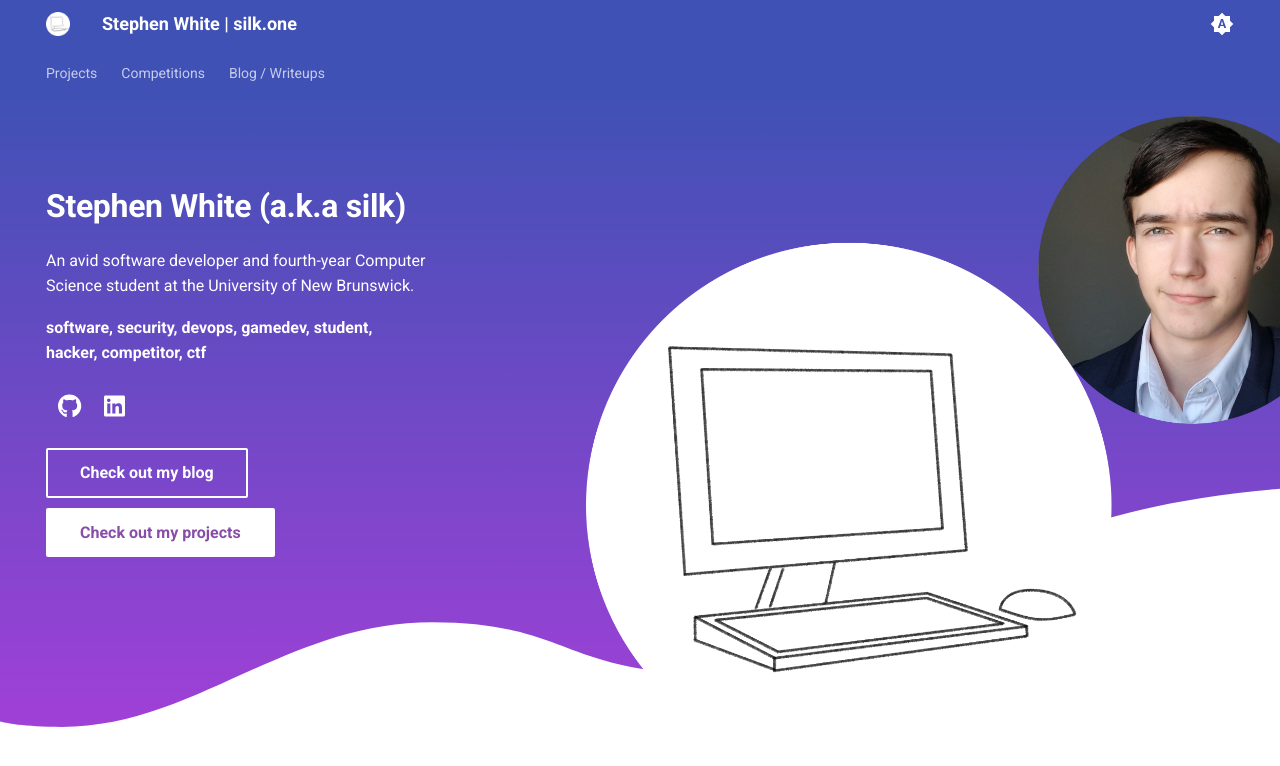
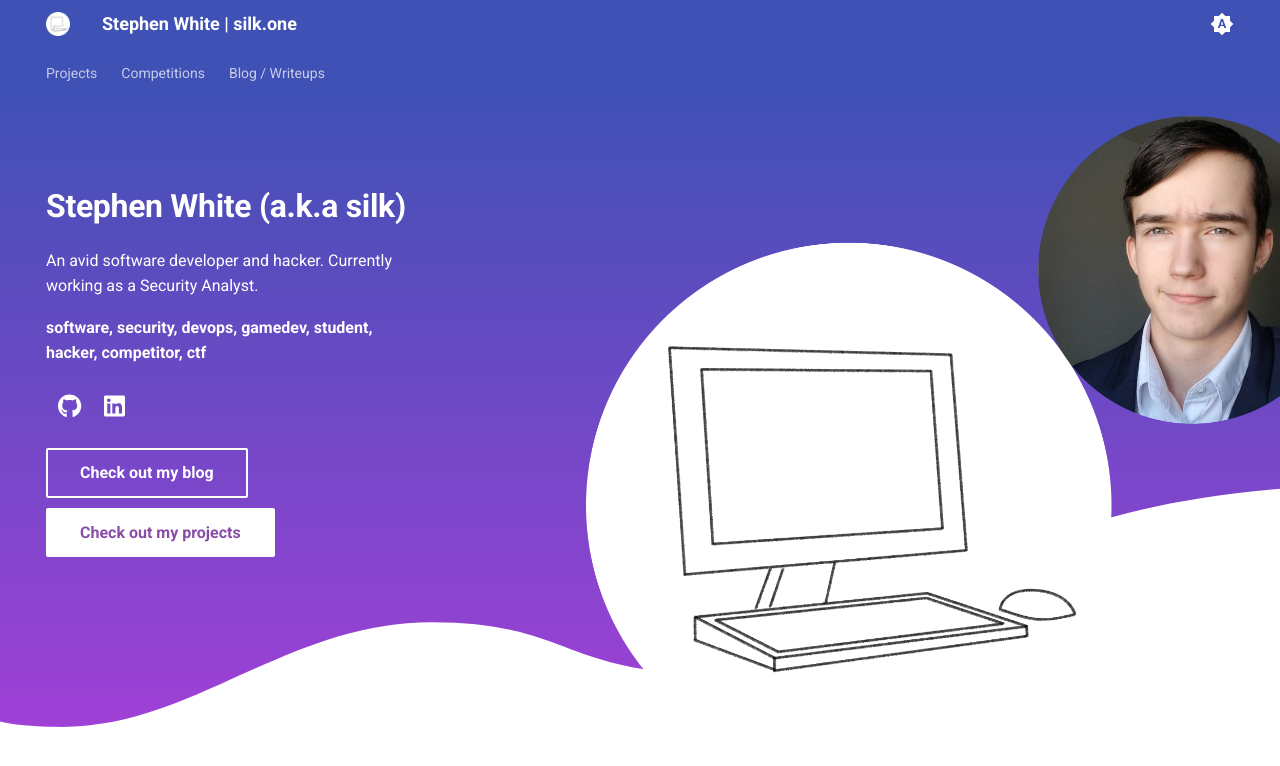
Before and after one commit to iamsilk/silk.one, an MkDocs documentation site: the page built from docs/index.md, in a window 1280 px wide. Shown: the top 766 px of the page. Built offline with MkDocs 1.6.1 and Material for MkDocs 9.7.7, drawn with Linux system fonts in a browser that asks for light colours.

Commit message:
Update personal front page

```diff
--- a/docs/overrides/home.html
+++ b/docs/overrides/home.html
@@ -13,7 +13,7 @@
         </div>
         <div class="mdx-hero__content">
           <h1>Stephen White (a.k.a silk)</h1>
-          <p>An avid software developer and fourth-year Computer Science student at the University of New Brunswick.</p>
+          <p>An avid software developer and hacker. Currently working as a Security Analyst.</p>
           <p style="font-weight:600">software, security, devops, gamedev, student, hacker, competitor, ctf</p>
           <div class="md-social-frontpage md-social">
             <a href="https://github.com/IAmSilK" target="_blank" rel="noopener" title="github.com" class="md-social-frontpage__link md-social__link">
```
